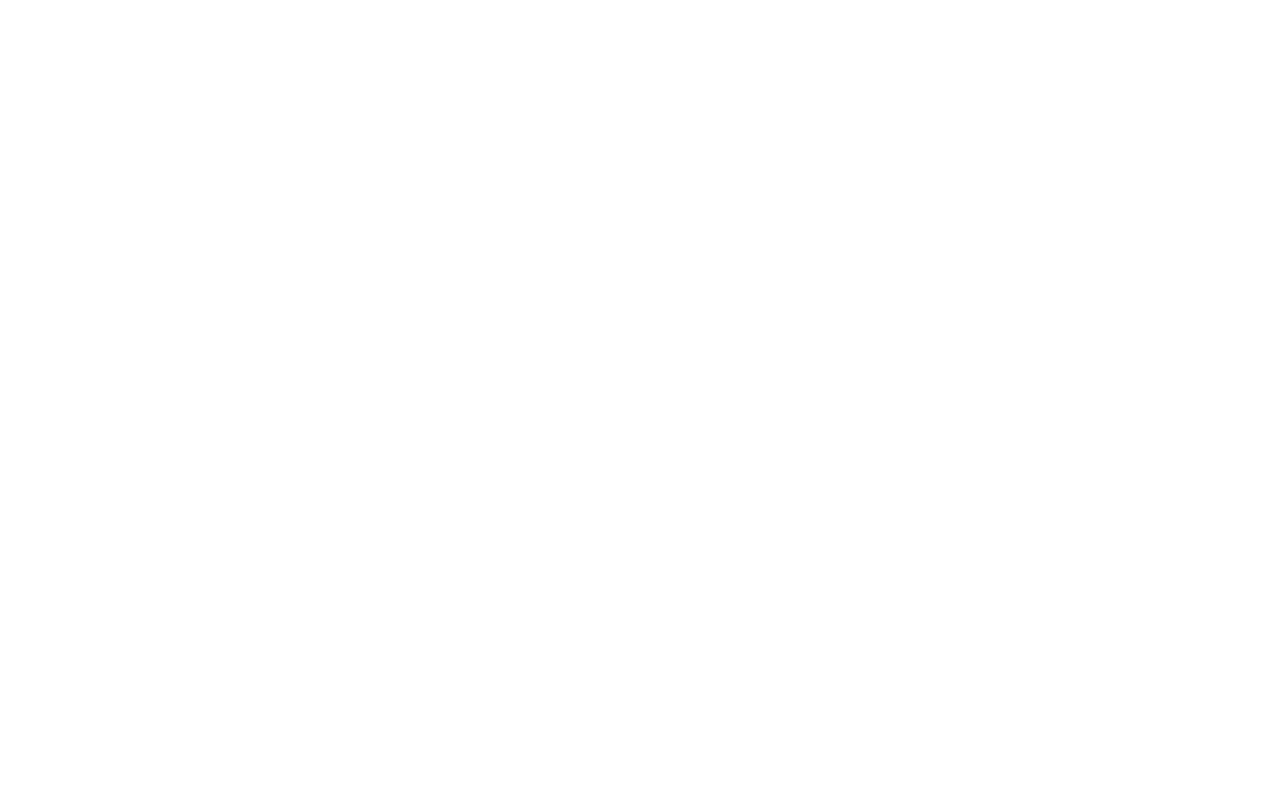
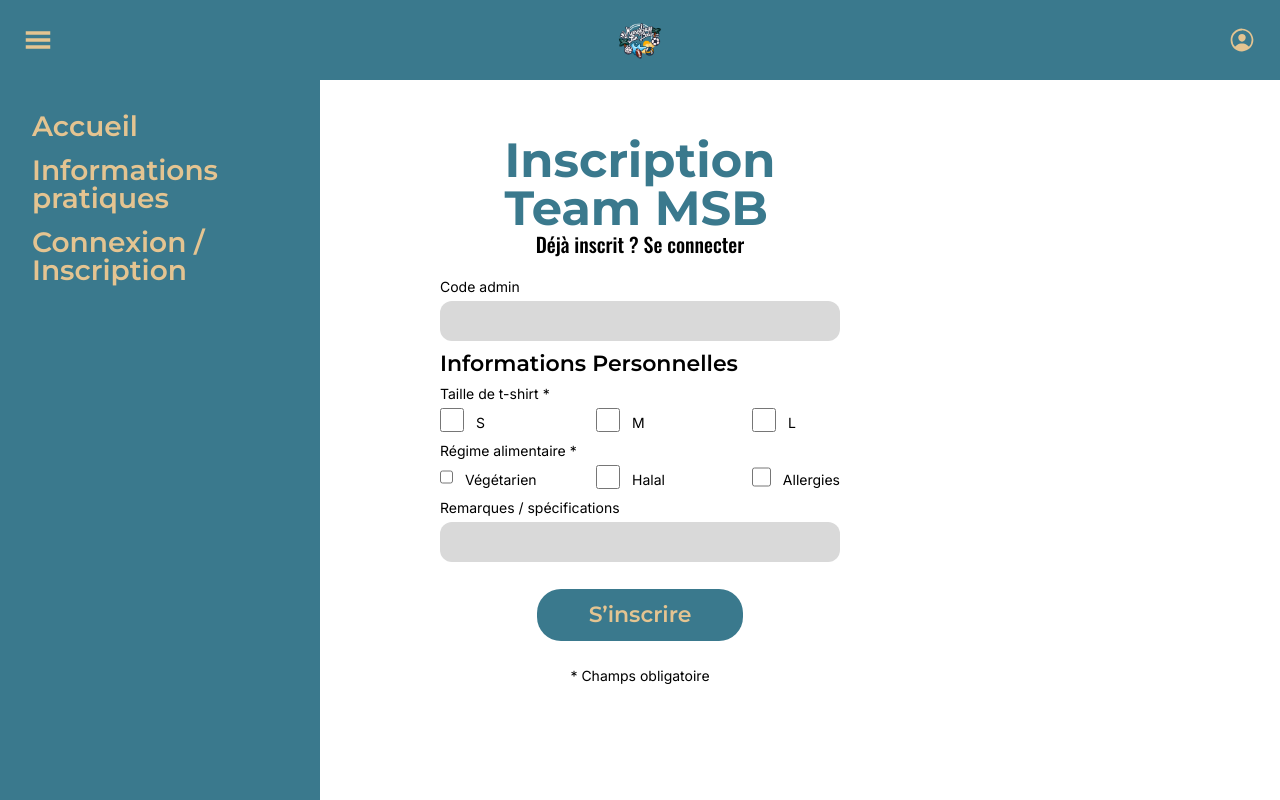
Before and after one commit to cyril0369/logistique_msb_project, a React (Create React App) app: page /acceuil/inscription/team in a window 1280 px wide. Before the commit this address had no page. Shown: the top 800 px of the page. Built offline with nearby package versions, Linux system fonts and the light colour scheme.

Commit message:
add the page inscription team msb

```diff
--- a/src/App.js
+++ b/src/App.js
@@ -2,6 +2,7 @@
 import Acceuil from "./pages/acceuil";
 import AcceuilConnexion from "./pages/AcceuilConnexion";
 import AcceuilInscriprion from "./pages/AcceuilInscriprion";
+import AcceuilInscriprionTeamMSB from "./pages/AcceuilInscriprionTeamMSB.jsx";
 
 function App() {
   return (
@@ -12,6 +13,7 @@
           <Route path="/acceuil" element={<Acceuil />} />
           <Route path="/acceuil/connexion" element={<AcceuilConnexion />} />
           <Route path="/acceuil/inscription" element={<AcceuilInscriprion />} />
+          <Route path="/acceuil/inscription/team" element={<AcceuilInscriprionTeamMSB />} />
         </Routes>
       </div>
     </Router>
--- /dev/null
+++ b/src/components/FormulaireInscriptionTeamMSB.jsx
@@ -0,0 +1,60 @@
+import { useNavigate } from 'react-router-dom';
+
+export default function FormulaireInscriptionTeamMSB() {
+    const navigate = useNavigate();
+
+    return(
+        <div className="Formulaire">
+            <div className="titre-sous-titre block">
+                <h1>Inscription<br />Team MSB</h1>
+                <p className="sous-titre-1" onClick={() => navigate("/acceuil/connexion")} >Déjà inscrit ? Se connecter</p>
+            </div>
+            <div className="champ-de-saisie block">
+                <p className="corps-2">Code admin</p>
+                <input type="text" className='input-text'/>
+            </div>
+            <div className="champ-de-saisie block">
+                <h4>Informations Personnelles</h4>
+                <p className="corps-2">Taille de t-shirt *</p>
+                <div className='cases-a-cocher'>
+                    <div className="case-a-cocher">
+                        <input type="checkbox" className='cases'/>
+                        <p className="corps-2">S</p>
+                    </div>
+                    <div className="case-a-cocher">
+                        <input type="checkbox" className='cases'/>
+                        <p className="corps-2">M</p>
+                    </div>
+                    <div className="case-a-cocher">
+                        <input type="checkbox" className='cases'/>
+                        <p className="corps-2">L</p>
+                    </div>
+                </div>
+                <p className="corps-2">Régime alimentaire *</p>
+                <div className='cases-a-cocher'>
+                    <div className="case-a-cocher">
+                        <input type="checkbox" className='cases'/>
+                        <p className="corps-2">Végétarien</p>
+                    </div>
+                    <div className="case-a-cocher">
+                        <input type="checkbox" className='cases'/>
+                        <p className="corps-2">Halal</p>
+                    </div>
+                    <div className="case-a-cocher">
+                        <input type="checkbox" className='cases'/>
+                        <p className="corps-2">Allergies</p>
+                    </div>
+                </div>
+                <p className="corps-2">Remarques / spécifications</p>
+                <input type="text" className='input-text'/>
+            </div>
+            <div className="boutton-mdp-oublier block">
+                <button className="se-connecter">
+                    <h4>S’inscrire</h4>
+                </button>
+                <p className="corps-2">* Champs obligatoire</p>
+
+            </div>
+        </div>
+    )
+}
--- a/src/pages/AcceuilInscriprion.jsx
+++ b/src/pages/AcceuilInscriprion.jsx
@@ -1,7 +1,7 @@
 import Desktop from "../components/desktop.jsx";
 import FormulaireInscription from "../components/FormulaireInscription.jsx";
 
-export default function AcceuilConnexion() {
+export default function AcceuilInscription() {
     return (
         <div className="Page">
             <Desktop />
--- /dev/null
+++ b/src/pages/AcceuilInscriprionTeamMSB.jsx
@@ -0,0 +1,13 @@
+import Desktop from "../components/desktop.jsx";
+import FormulaireInscriptionTeamMSB from "../components/FormulaireInscriptionTeamMSB.jsx";
+
+export default function AcceuilConnexion() {
+    return (
+        <div className="Page">
+            <Desktop />
+            <main>
+                <FormulaireInscriptionTeamMSB />
+            </main>
+        </div>
+    )
+}
```
